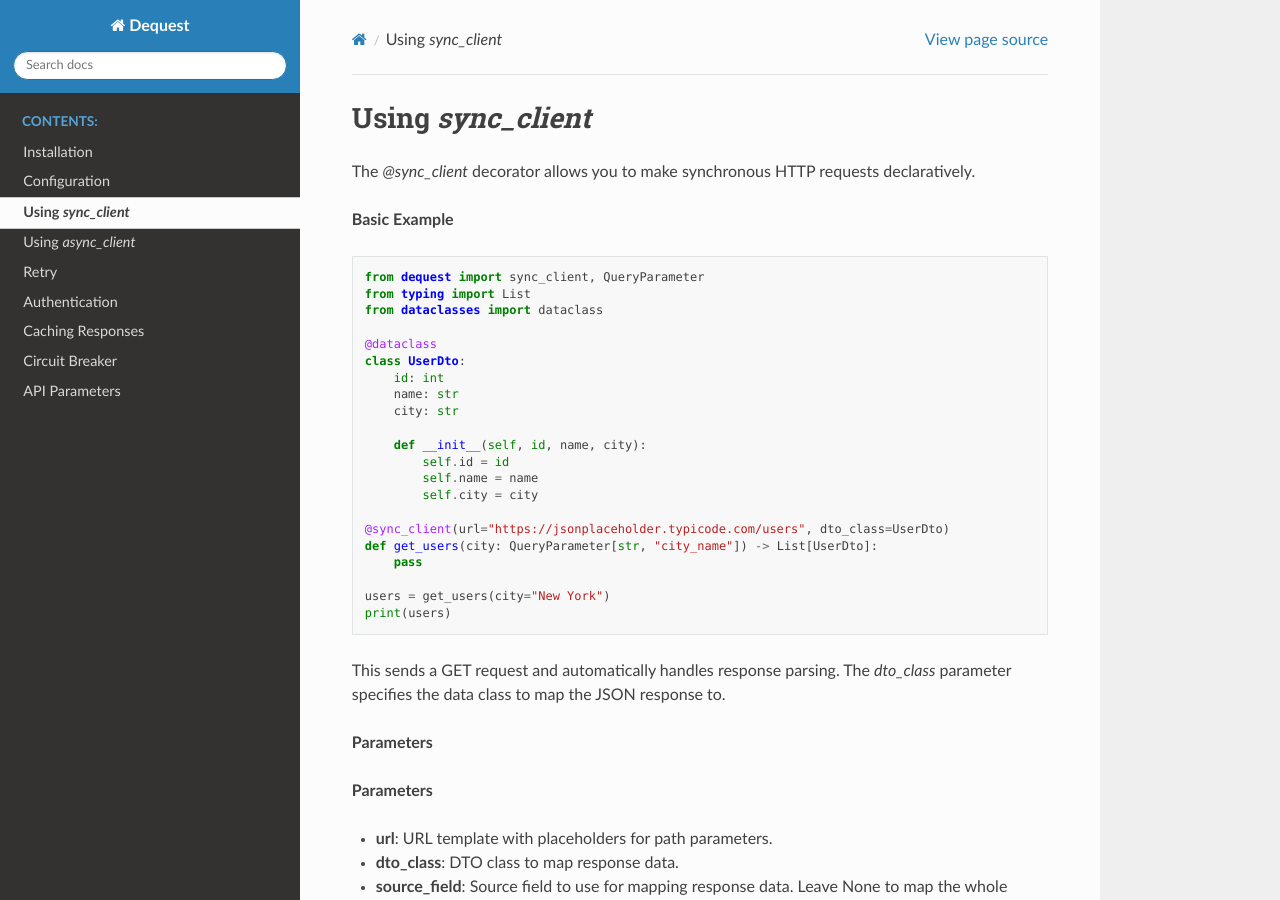
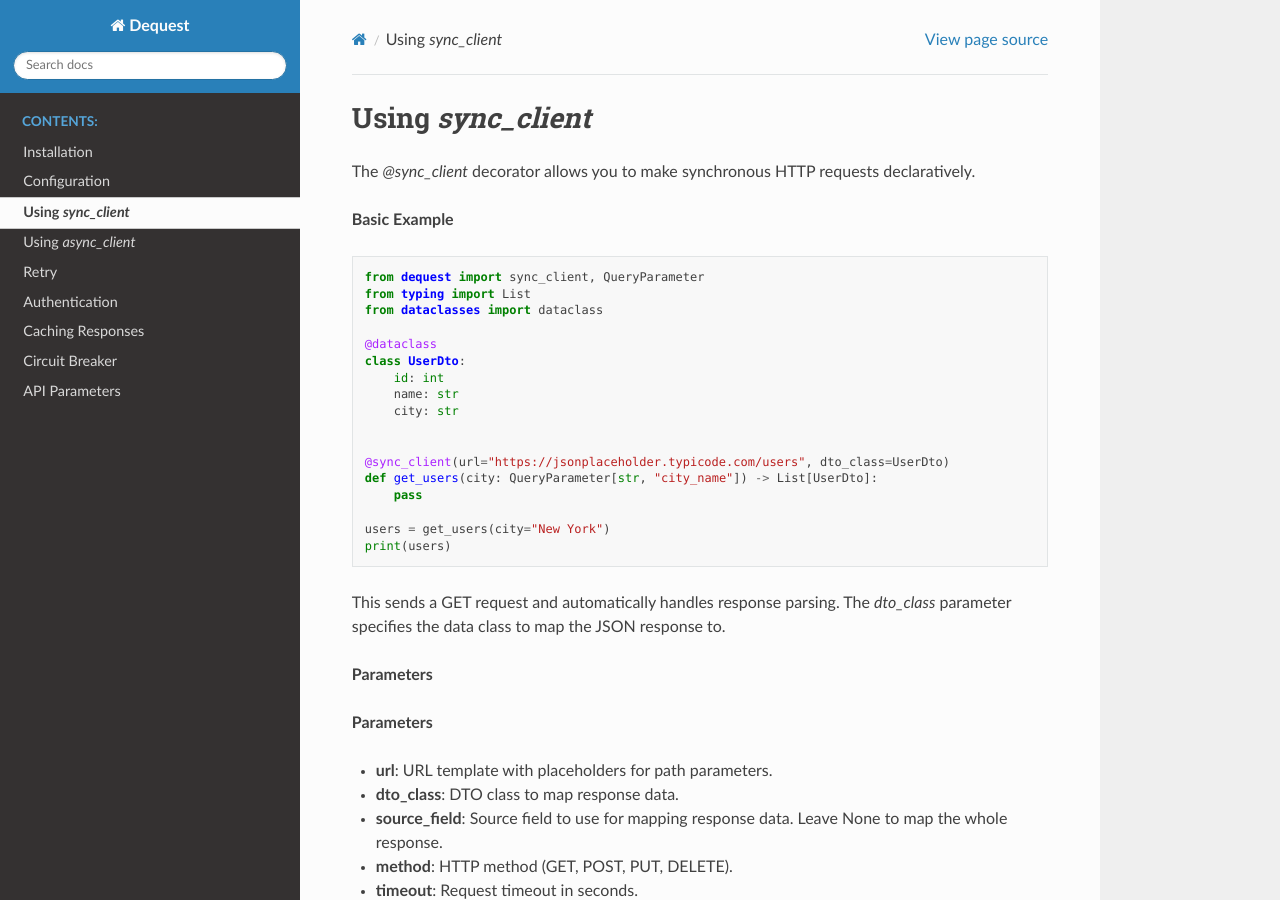
Before and after one commit to birddevelper/dequest-documentation, a Sphinx documentation site: the page built from docs/source/sync_client.rst, in a window 1280 px wide and 900 px high. Built offline with Sphinx 7.4.7 and the Read the Docs theme 3.1.0, drawn with Linux system fonts in a browser that asks for light colours; pages that are not in the unit, such as notebooks, are missing from menus.

Commit message:
fix: correct the dto

```diff
--- a/docs/source/sync_client.rst
+++ b/docs/source/sync_client.rst
@@ -17,10 +17,6 @@ The `@sync_client` decorator allows you to make synchronous HTTP requests declar
         name: str
         city: str
 
-        def __init__(self, id, name, city):
-            self.id = id
-            self.name = name
-            self.city = city
 
     @sync_client(url="https://jsonplaceholder.typicode.com/users", dto_class=UserDto)
     def get_users(city: QueryParameter[str, "city_name"]) -> List[UserDto]:
```
